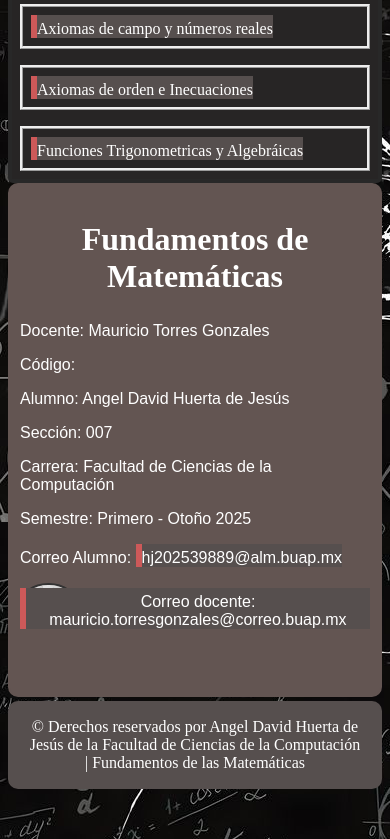
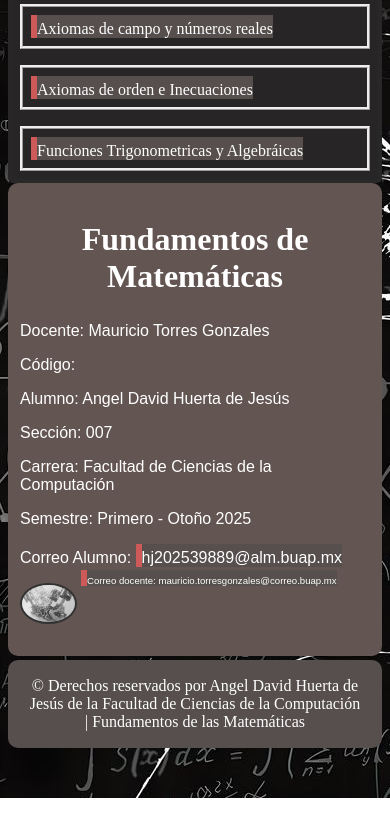
Before and after one commit to edRan21/Proyecto-Fundamentos-Matematicas, a plain HTML site: page index.html in a window 390 px wide. Shown: the part 786-1625 px from the top of the page. After the commit the page ends 1584 px from the top, so only its background shows below. Drawn offline with Linux system fonts and the light colour scheme.

Commit message:
Fix style: correción en alineación de lado derecho de mate a imagen mobile responsive

```diff
--- a/styles.css
+++ b/styles.css
@@ -132,8 +132,8 @@ footer{
         height: 20%;
     }
     .mate {
-        top: -450;
-        font-size: 100%;
+        top: -480;
+        font-size: 60%;
     }
     footer {
         padding-left: 5%;
```
